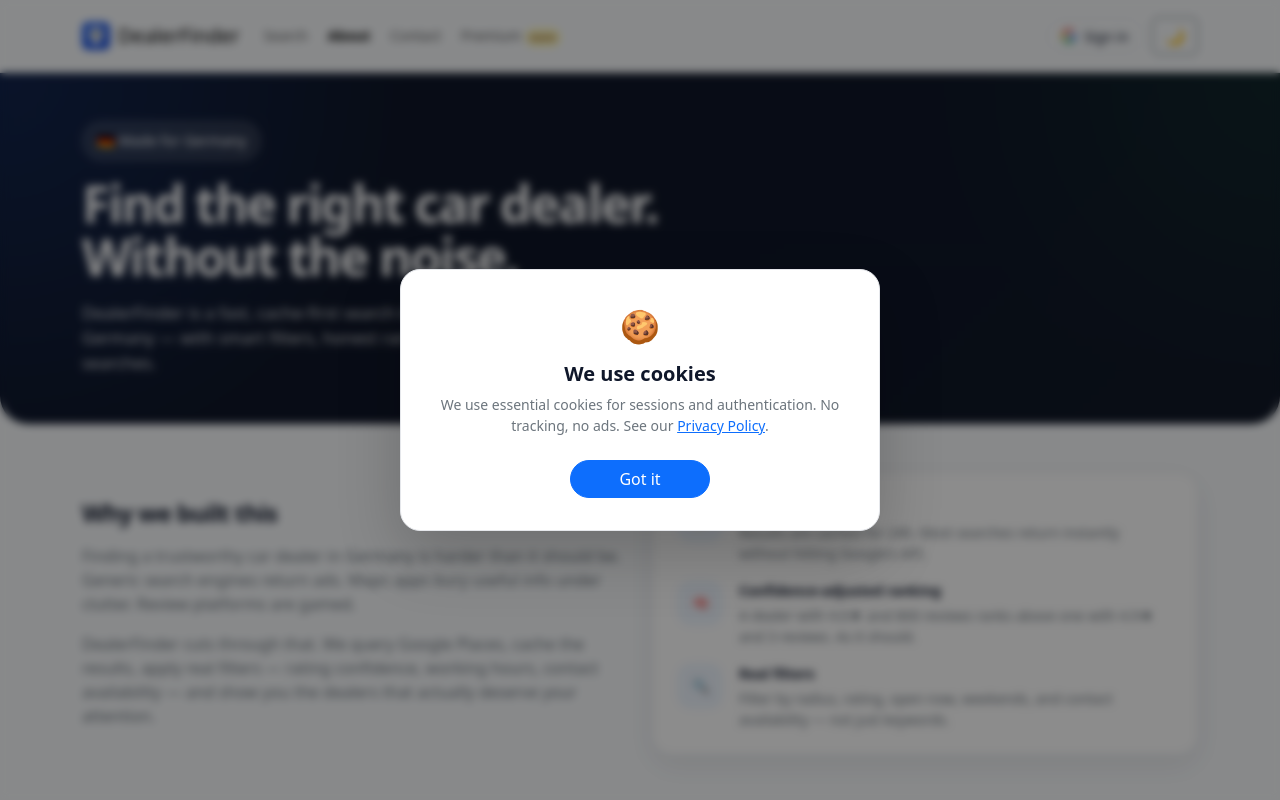
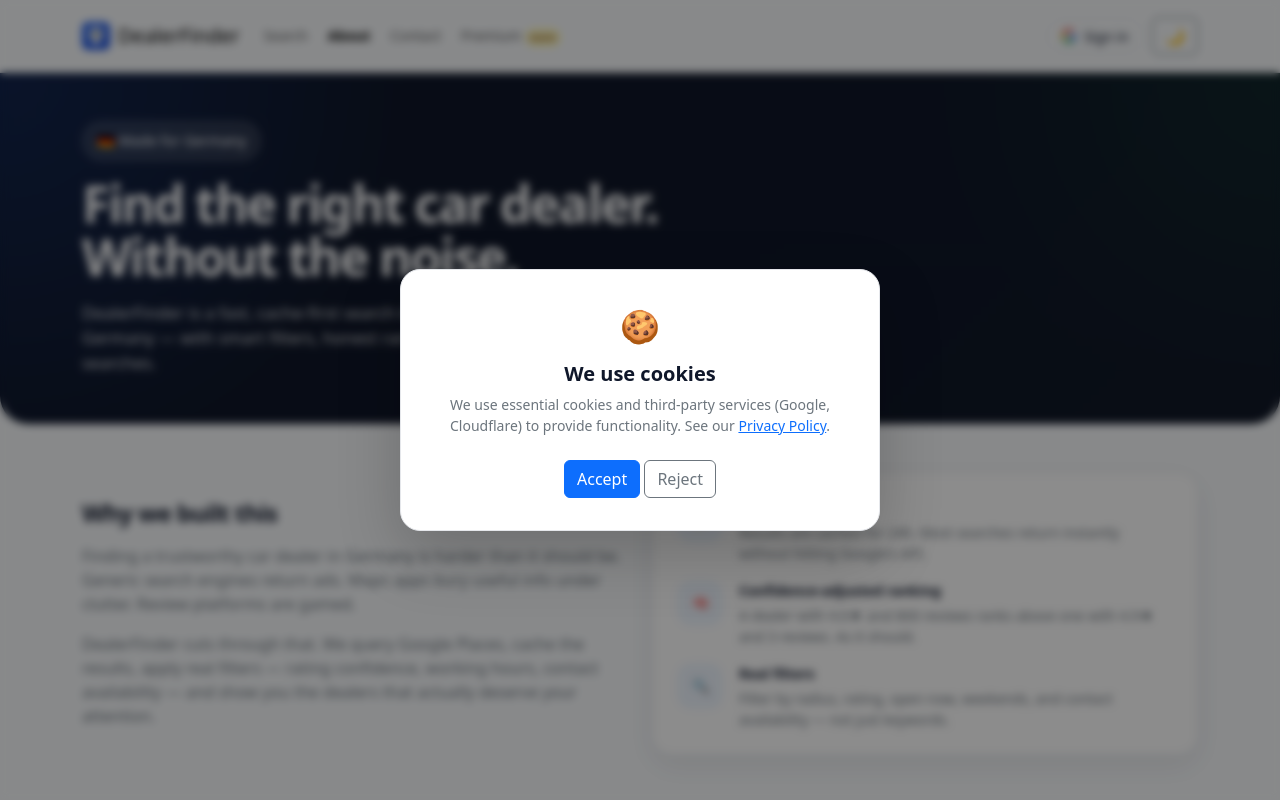
Before and after one commit to p95max/dealerfinder, a Django app: page /about/ in a window 1280 px wide. Run offline with Django 5.2, Linux system fonts and the light colour scheme; data that the repository does not hold is empty; parts of the project's set-up code (start-up, migrations or seed data) failed here and were passed over; some libraries are stand-ins or nearby versions.

Commit message:
improve cookie consent banner with reject option and safer wording

```diff
--- a/templates/includes/_cookie_banner.html
+++ b/templates/includes/_cookie_banner.html
@@ -17,12 +17,11 @@
     <div style="font-size: 32px; margin-bottom: 12px;">🍪</div>
     <h5 style="font-weight: 700; margin-bottom: 8px;">We use cookies</h5>
     <p class="small text-secondary mb-4">
-        We use essential cookies for sessions and authentication. No tracking, no ads.
+        We use essential cookies and third-party services (Google, Cloudflare) to provide functionality.
         See our <a href="{% url 'datenschutz' %}" target="_blank" rel="noopener">Privacy Policy</a>.
     </p>
-    <button onclick="acceptCookies()" class="btn btn-primary rounded-pill px-5">
-        Got it
-    </button>
+    <button onclick="acceptCookies()" class="btn btn-primary">Accept</button>
+    <button onclick="rejectCookies()" class="btn btn-outline-secondary">Reject</button>
 </div>
 
 <script>
@@ -31,9 +30,15 @@ function acceptCookies() {
         method: "POST",
         headers: {"X-CSRFToken": "{{ csrf_token }}"},
     }).then(() => {
-        document.getElementById("cookie-banner").remove();
-        document.getElementById("cookie-overlay").remove();
+        localStorage.setItem("cookie_consent", "accepted");
+        location.reload();
     });
+}
+
+function rejectCookies() {
+    localStorage.setItem("cookie_consent", "rejected");
+    document.getElementById("cookie-banner")?.remove();
+    document.getElementById("cookie-overlay")?.remove();
 }
 </script>
 {% endif %}
```
Also changed, not shown: docs/checklist_v1.md (+1 -1 lines).
